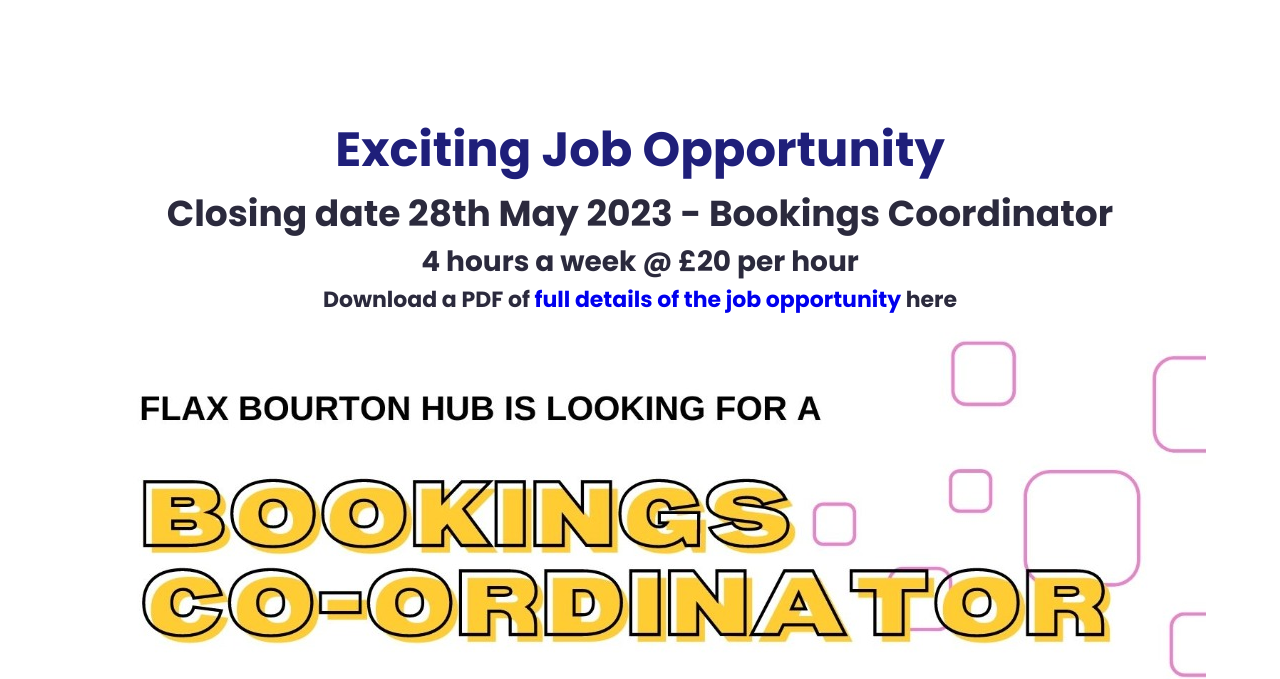
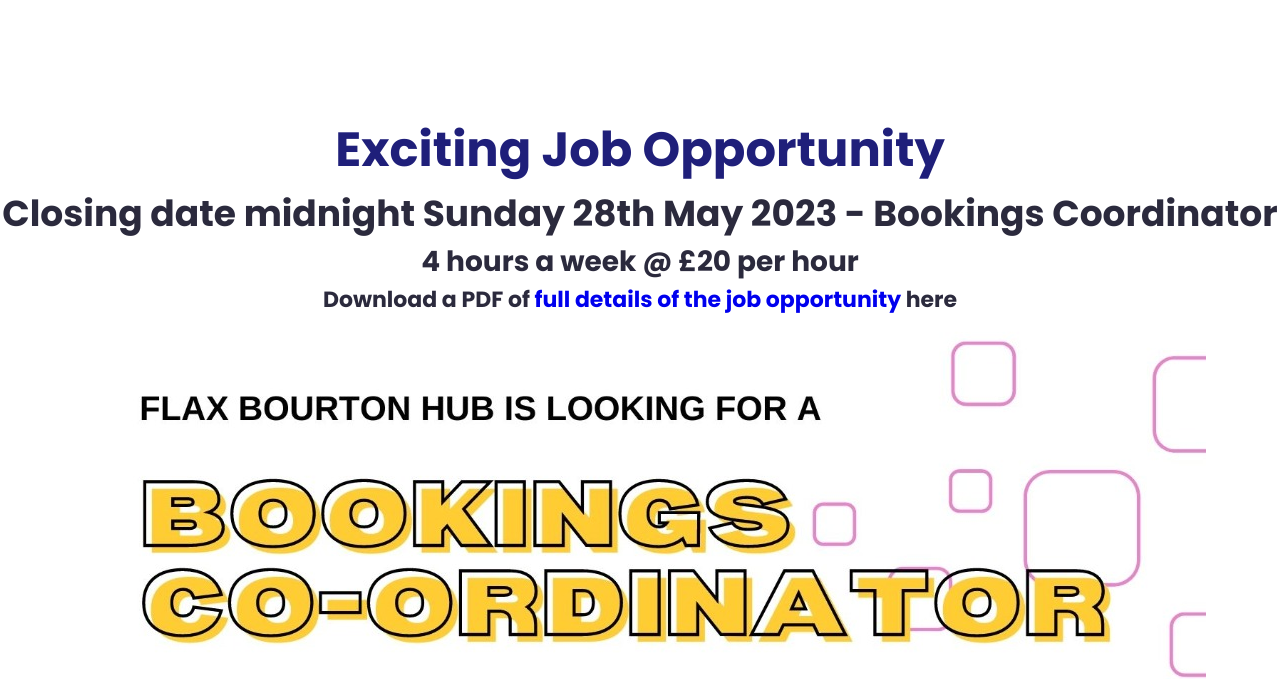
Before and after one commit to drmarkoconnor/fbh, an Eleventy site: page vacancies/index.html in a window 1280 px wide. Shown: the part 134-813 px from the top of the page. Built offline with nearby package versions, Linux system fonts and the light colour scheme; Eleventy itself is replaced by a stand-in of ours; files that its build step writes are made by us from their sources.

Commit message:
advert date changes

```diff
--- a/vacancies/index.html
+++ b/vacancies/index.html
@@ -5,7 +5,7 @@
 
 <div class="adImage">
 	<h1>Exciting Job Opportunity</h1>
-	<h2>Closing date 28th May 2023 - Bookings Coordinator</h2>
+	<h2>Closing date midnight Sunday 28th May 2023 - Bookings Coordinator</h2>
 	<h3>4 hours a week @ £20 per hour</h3>
 	<h4>
 		Download a PDF of
```
